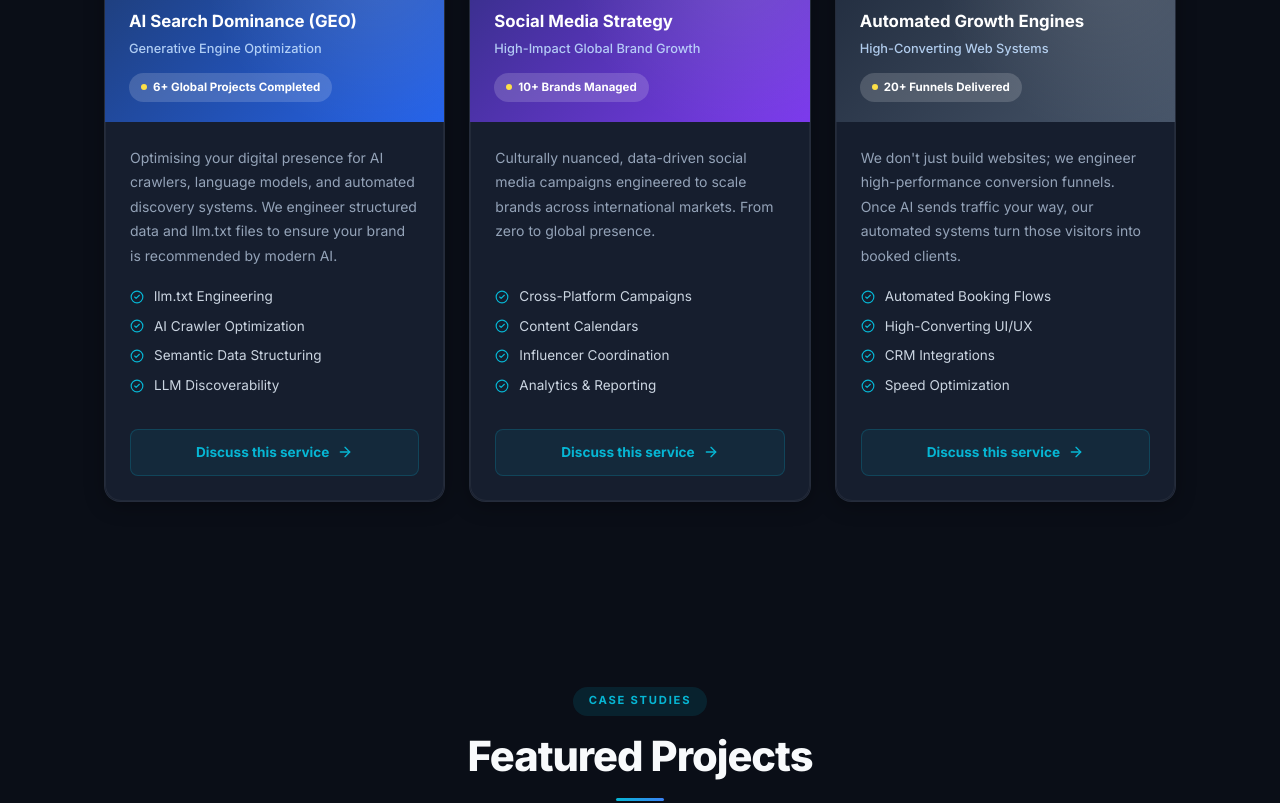
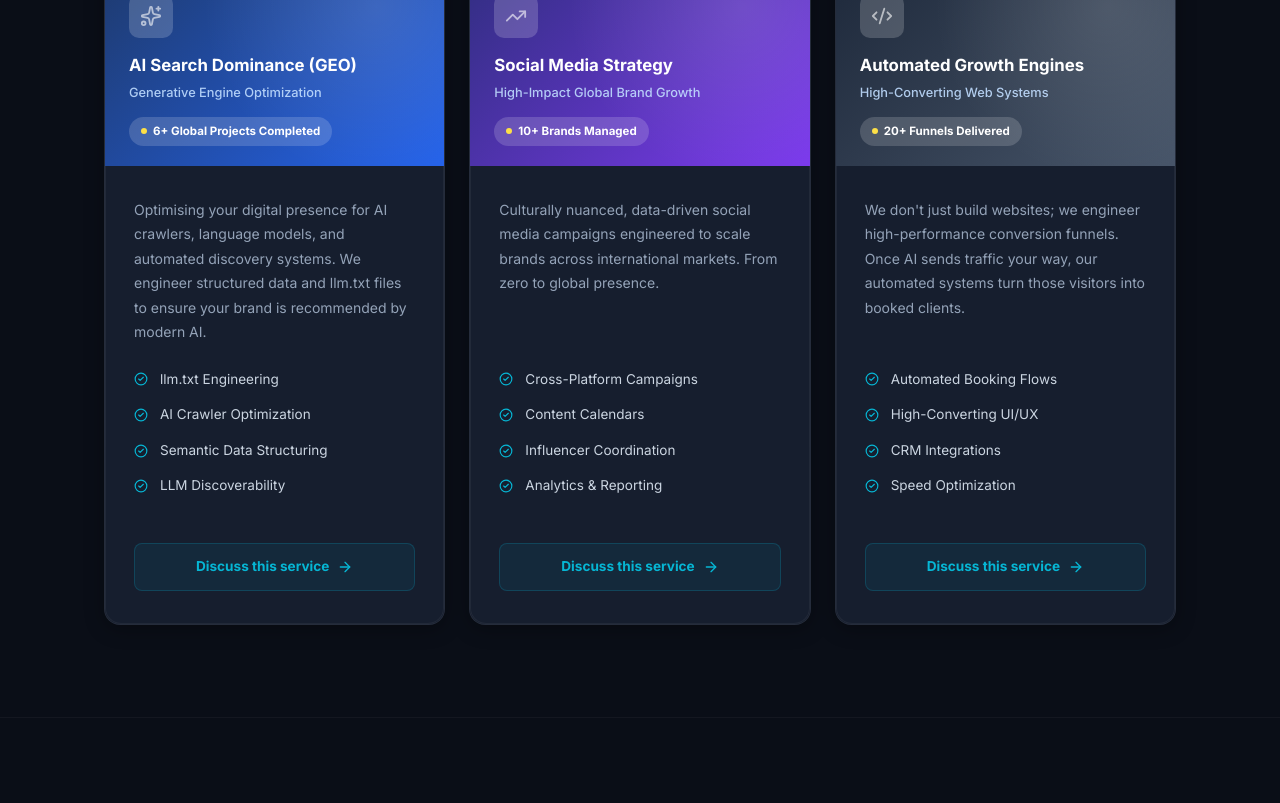
Before and after one commit to Kuldeep0101/kuldeep-ai-solutions, a React (Vite) app: page / in a window 1280 px wide. Shown: the part 1400-2203 px from the top of the page. Built offline with nearby package versions, Linux system fonts and the light colour scheme.

Commit message:
fix: implement spacing and background unification refactoring report

```diff
--- a/src/components/Footer.jsx
+++ b/src/components/Footer.jsx
@@ -26,7 +26,7 @@ export default function Footer() {
       <div className="container" style={{ paddingTop: 32, paddingBottom: 24 }}>
 
         {/* Top grid */}
-        <div style={{ display: "grid", gridTemplateColumns: "2fr 1fr 1fr", gap: 48, marginBottom: 32, paddingBottom: 32, borderBottom: "1px solid rgba(255,255,255,0.07)" }}>
+        <div style={{ display: "grid", gridTemplateColumns: "2fr 1fr 1fr", gap: 48, marginBottom: 32, paddingBottom: 32, borderBottom: "1px solid rgba(255,255,255,0.07)", alignItems: "start" }}>
 
           {/* Brand */}
           <div>
--- a/src/components/Hero.jsx
+++ b/src/components/Hero.jsx
@@ -23,7 +23,7 @@ export default function Hero() {
         pointerEvents: "none",
       }} />
 
-      <div className="container" style={{ paddingTop: 32, paddingBottom: 48 }}>
+      <div className="container" style={{ paddingTop: 32, paddingBottom: 92 }}>
         <div style={{
           display: "grid",
           gridTemplateColumns: "1.15fr 0.85fr",
--- a/src/components/Projects.jsx
+++ b/src/components/Projects.jsx
@@ -57,7 +57,7 @@ export default function Projects() {
         </div>
 
         {/* Grid */}
-        <div style={{ display: "grid", gridTemplateColumns: "repeat(3, 1fr)", gap: 22 }}>
+        <div style={{ display: "grid", gridTemplateColumns: "repeat(3, 1fr)", gap: 32 }}>
           <AnimatePresence mode="popLayout">
             {filtered.map((p, i) => {
               const cs = CAT_STYLE[p.category] || { bg: "rgba(26,54,93,0.08)", color: "#1A365D" };
--- a/src/components/Services.jsx
+++ b/src/components/Services.jsx
@@ -66,13 +66,13 @@ export default function Services() {
                 </div>
 
                 {/* Body */}
-                <div style={{ padding: "24px", display: "flex", flexDirection: "column", flex: 1, background: "rgba(255,255,255,0.02)", border: "1px solid rgba(255,255,255,0.05)", borderTop: "none", borderBottomLeftRadius: 16, borderBottomRightRadius: 16 }}>
-                  <p style={{ fontSize: "0.875rem", color: "#94A3B8", lineHeight: 1.75, marginBottom: 18, flex: 1 }}>
+                <div style={{ padding: "32px 28px", display: "flex", flexDirection: "column", flex: 1, background: "rgba(255,255,255,0.02)", border: "1px solid rgba(255,255,255,0.05)", borderTop: "none", borderBottomLeftRadius: 16, borderBottomRightRadius: 16 }}>
+                  <p style={{ fontSize: "0.875rem", color: "#94A3B8", lineHeight: 1.75, marginBottom: 24, flex: 1 }}>
                     {svc.description}
                   </p>
-                  <ul style={{ listStyle: "none", marginBottom: 24 }}>
+                  <ul style={{ listStyle: "none", marginBottom: 32 }}>
                     {svc.highlights.map(h => (
-                      <li key={h} style={{ display: "flex", alignItems: "center", gap: 10, fontSize: "0.845rem", color: "#CBD5E1", marginBottom: 8 }}>
+                      <li key={h} style={{ display: "flex", alignItems: "center", gap: 12, fontSize: "0.845rem", color: "#CBD5E1", marginBottom: 14 }}>
                         <CheckCircle2 size={14} style={{ color: "#06B6D4", flexShrink: 0 }} />
                         {h}
                       </li>
--- a/src/index.css
+++ b/src/index.css
@@ -62,14 +62,12 @@ body {
 .section {
   padding-top: var(--section-gap);
   padding-bottom: var(--section-gap);
+  border-bottom: 1px solid rgba(255,255,255,0.04);
 }
 
-.section-white { background: var(--bg-white); }
-.section-page  { background: var(--bg-page); }
-.section-alt   { background: var(--bg-alt); }
-.section-dark  {
-  background: linear-gradient(145deg, var(--bg-page) 0%, #0B1930 100%);
-  color: white;
+.section-white, .section-page, .section-alt, .section-dark {
+  background: var(--bg-page);
+  color: var(--text-dark);
 }
 
 /* ─── Section header block ─── */
```
